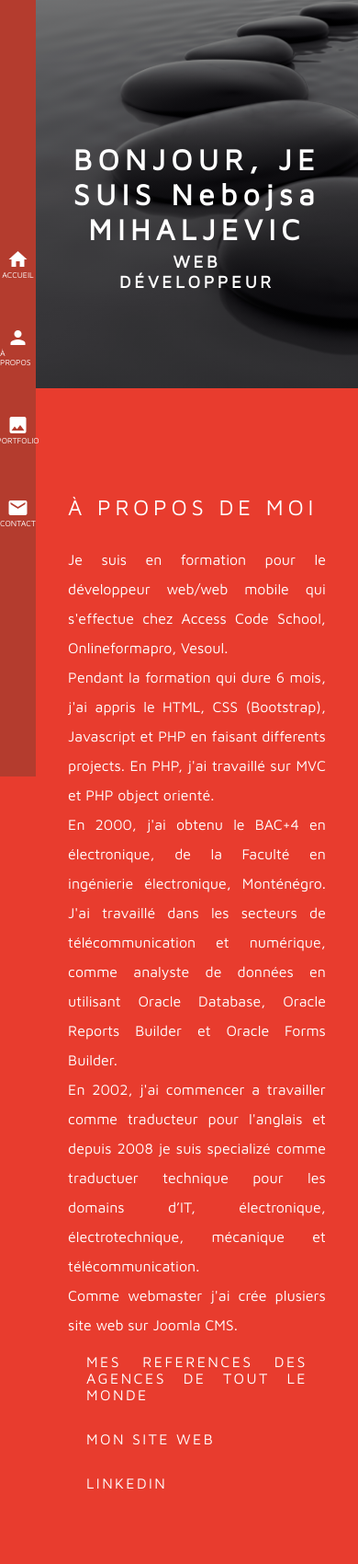
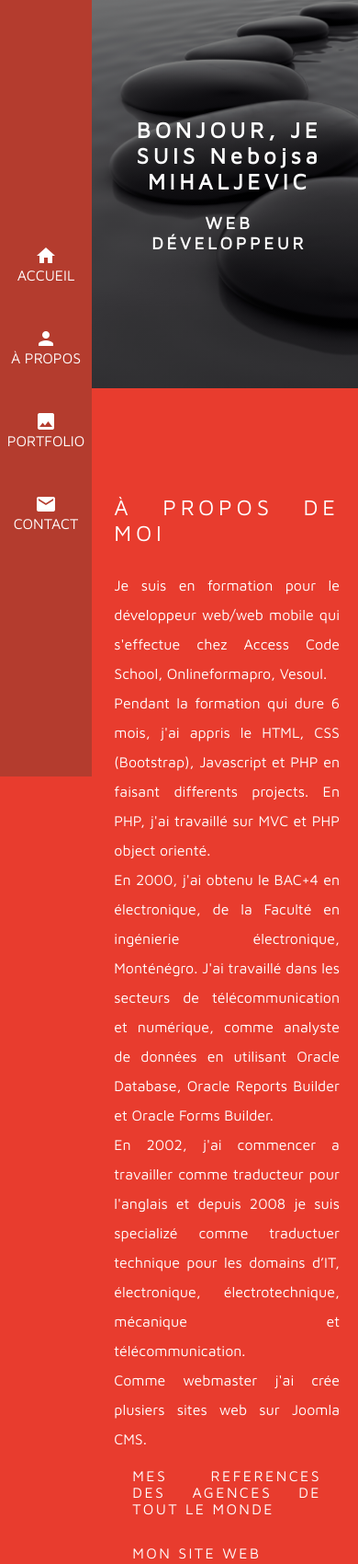
Before and after one commit to micneli/portfolio, a PHP site: page / in a window 390 px wide. Shown: the top 1700 px of the page at 92% size. Run offline with PHP 8.4, Linux system fonts and the light colour scheme; some libraries are stand-ins or nearby versions.

Commit message:
updated css

```diff
--- a/assets/css/style.css
+++ b/assets/css/style.css
@@ -61,7 +61,7 @@ main {
   position: absolute;
   right: 0;
   width: 90%;
-  height: 295vh;
+  /* height: 295vh; */
 }
 
 .home {
@@ -393,6 +393,10 @@ h2:hover:after {
   box-shadow: 0 0 11px rgba(0,0,0,.5);
 }
 
+#contact {
+  margin-bottom: 180px;
+}
+
 /* On screens that are 1200px or less (large size) */
 @media screen and (max-width: 1200px) {
   .portfolio_row {
@@ -405,42 +409,50 @@ h2:hover:after {
 /* On screens that are 992px or less (medium size) */
 @media screen and (max-width: 1012px) {
   aside {
-    font-size: 0.8em;
+    width: 100px;
+    z-index: 10;
   }
   .home h3 {
   top: 65%;
   }
 }
 
+/* On screens that are 768px or less (small size) */
 @media screen and (max-width: 768px) {
-  aside {
-    font-size: 0.6em;
+  .tabs-menu {
+    display: flex;
+    flex-direction: column;
   }
   .tabs-menu a {
     padding: 15px 10px;
   }
-  .about {
-  width: 80%;
-  }
 }
 
+/* On screens that are 576px or less (extra small size) */
 @media screen and (max-width: 576px) {
-  aside {
-    font-size: 0.55em;
+  .about {
+    width: 70%;
+    margin-right: 20px;
+  }
+  .home h1 {
+    width: 70%;
+    left: 60%;
+    top: 40%;
+    font-size: 1.5em;
+    text-align: center;
   }
   .home h3 {
-    top: 70%;
+    top: 60%;
+    left: 60%;
+    text-align: center;
   }
   .tabs-menu a {
     padding: 15px 5px;
   }
-  .about {
-  width: 80%;
+  .portfolio_row img {
+    width: 200px;
   }
-  .portfolio_row img {
-    width: 300px;
-  }
-  main h3 {
+  .home h3 {
   text-align: center;
   }
 }
--- a/index.html
+++ b/index.html
@@ -51,7 +51,7 @@
       <p>Pendant la formation qui dure 6 mois, j'ai appris le HTML, CSS (Bootstrap), Javascript et PHP en faisant differents projects. En PHP, j'ai travaillé sur MVC et PHP object orienté.</p>
       <p>En 2000, j'ai obtenu le BAC+4 en électronique, de la Faculté en ingénierie électronique, Monténégro. J'ai travaillé dans les secteurs de télécommunication et numérique, comme analyste de données en utilisant Oracle Database, Oracle Reports Builder et Oracle Forms Builder.</p>
       <p>En 2002, j'ai commencer a travailler comme traducteur pour l'anglais et depuis 2008 je suis specializé comme traductuer technique pour les domains d’IT, électronique, électrotechnique, mécanique et télécommunication.</p>
-      <p>Comme webmaster j'ai crée plusiers site web sur Joomla CMS.</p>
+      <p>Comme webmaster j'ai crée plusiers sites web sur Joomla CMS.</p>
         <ul class="portfolioList">
           <li><a href="https://www.proz.com/feedback-card/1419781">Mes references des agences de tout le monde</a></li>
           <li><a href="http://www.southslavictranslations.com">Mon site web</a></li>
@@ -70,7 +70,7 @@
         <ul class="tabs-menu">
           <li class="current"><a href="#tab-1">HTML&CSS</a></li>
           <li><a href="#tab-2">JAVASCRIPT</a></li>
-          <li><a href="#tab-3">NODE JS</a></li>
+          <li><a href="#tab-3">NODE&nbspJS</a></li>
           <li><a href="#tab-4">PHP</a></li>
         </ul>
         <div class="tab">
@@ -159,7 +159,7 @@
                 </ul>
               </div>
               <div class="one_half">
-                <h3>Tables de Multiplications en AJAX et PHP</h3>
+                <h3>Multiplications en AJAX et PHP</h3>
                 <a href="https://nebojsam.promo-36.codeur.online/PHP_AJAX_tables_multiplications/index.php"><img src="assets/img/php_ajax.png" width="350px" alt="php mvc sans poo"></a>
                 <p>Ce project a ete effectue en utilisant AJAX avec PHP</p>
                 <ul class="menu_links">
```
